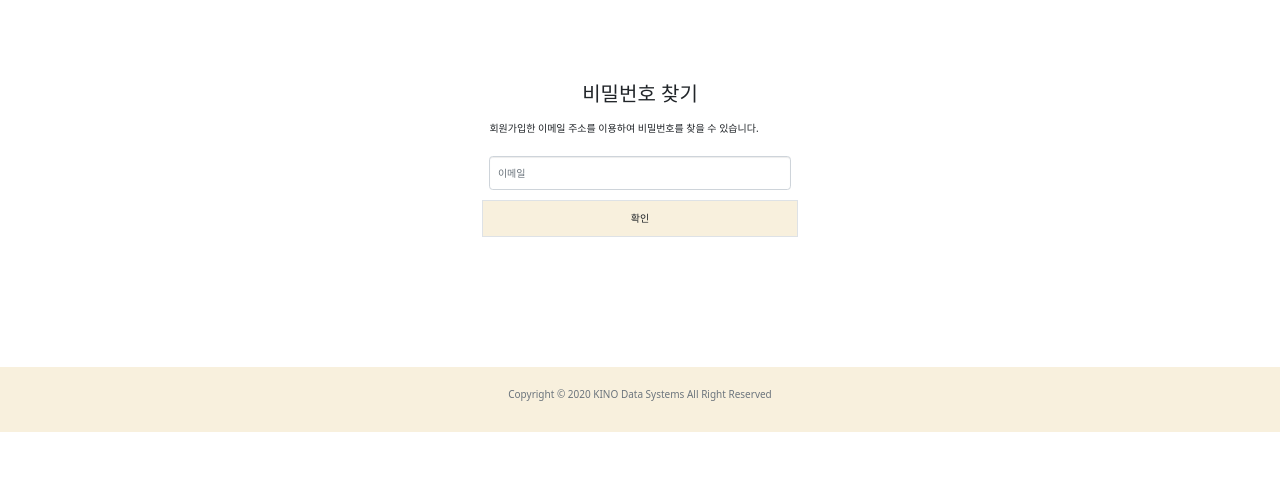
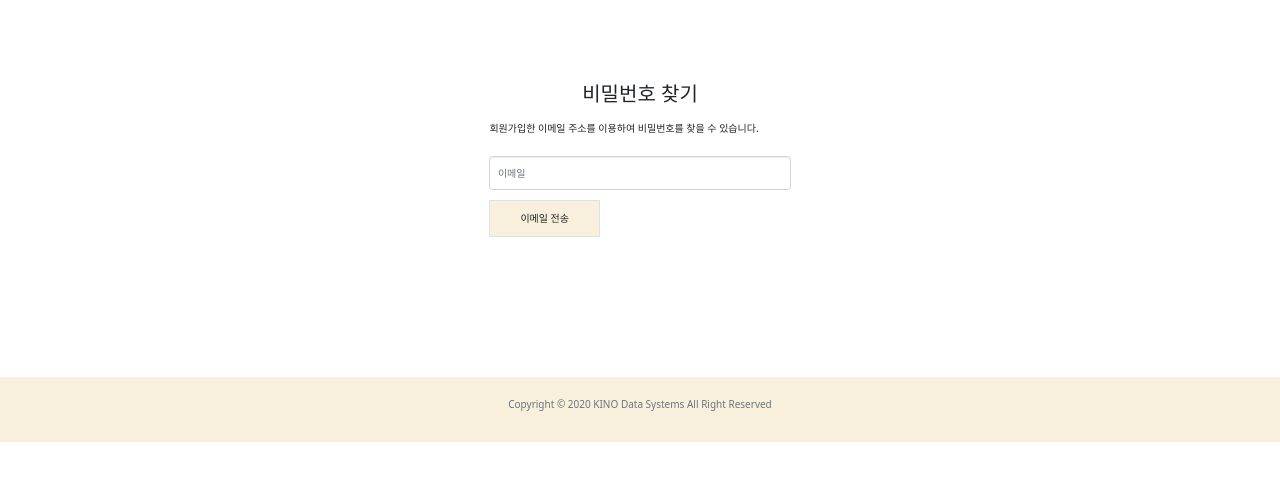
Before and after one commit to SubinOk/cafein, a Django app: page /owner/findPassword/ in a window 1280 px wide. Shown: the part 138-615 px from the top of the page. Run offline with Django 3.2, Linux system fonts and the light colour scheme; some libraries are stand-ins or nearby versions.

Commit message:
비밀번호 찾기 부분에서 이메일 분석 부분과 Gmail을 통한 이메일 전송 부분 모듈 추가ㅏ

```diff
--- a/frontend/cafein/owner/templates/findPassword.html
+++ b/frontend/cafein/owner/templates/findPassword.html
@@ -13,11 +13,25 @@
                 회원가입한 이메일 주소를 이용하여 비밀번호를 찾을 수 있습니다.
             </p>
             <div class="contents-blank"></div>
-            <input type="email" class="form-control" placeholder="이메일">
-            <div class="contents-blank"></div>
-            <div class="row">
-                <button class="border cafein-button">확인</button>
-            </div>
+            <form action="" method="post">
+                {% csrf_token %}
+                <input type="email" name="email" class="form-control" placeholder="이메일" required="" id="id_email">
+                {% if flg == True %}
+                    <p class="text-danger">&nbsp;해당 이메일은 존재하지 않습니다.</p>
+                    <script>
+                        document.getElementById('id_email').classList.add("border-danger")
+                        window.onload = function(){
+                            document.getElementById("id_email").addEventListener("focusout", function(){
+                                document.getElementById('id_email').classList.remove("border-danger")
+                            });
+                        }
+                    </script>
+                {% endif %}
+                <div class="contents-blank"></div>
+                <div class="text-left">
+                    <button class="border cafein-button px-5" type="submit">이메일 전송</button>
+                </div>
+            </form>
             <div class="contents-blank"></div>
             <div class="blank"></div>
             <div class="blank"></div>
--- a/frontend/cafein/owner/views.py
+++ b/frontend/cafein/owner/views.py
@@ -1,4 +1,7 @@
 from django.shortcuts import render
+from django.template.loader import render_to_string
+from django.core.mail import EmailMessage
+
 from .forms import loginPostForm
 
 
@@ -14,4 +17,12 @@ def ownerLogin(request):
 
 
 def findPassword(request):
-    return render(request, 'findPassword.html')
+    if request.method == 'POST':
+
+        # 일치 하는 이메일이 있는 경우 이메일 전송 방법 setting은 cafein settings.py 참조
+        # to_email = 'tunta3586@gmail.com'
+        # send_email = EmailMessage('Subject here', 'Here is the message', to=[to_email])
+        # send_email.send()
+        return render(request, 'findPassword.html', {'flg': True})
+    else:
+        return render(request, 'findPassword.html', {'flg': False})
```
Also changed, not shown: frontend/cafein/cafein/settings.py (+7 -0 lines).
